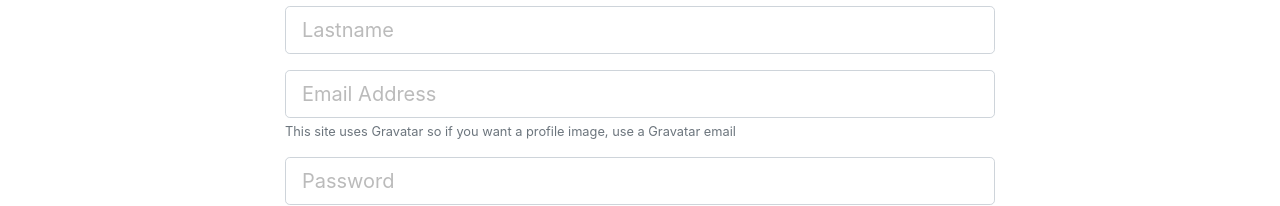
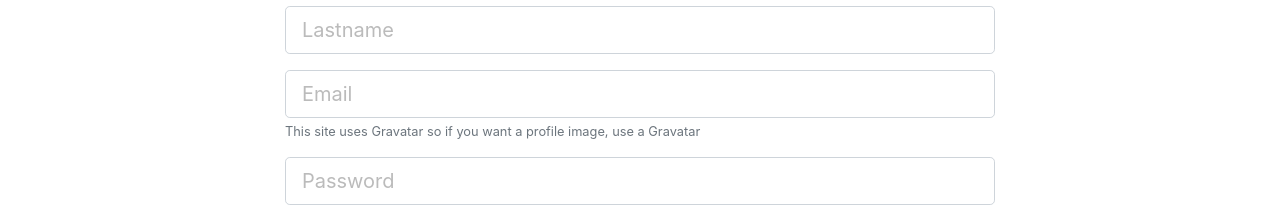
Before and after one commit to silvestrevivo/mern-devconector, a React (Create React App) app in the folder client/: page /register in a window 1280 px wide. Shown: the part 259-465 px from the top of the page. Built offline with nearby package versions, Linux system fonts and the light colour scheme.

Commit message:
textfieldgroup created, error in reducer error fixed

```diff
--- a/client/src/actions/authActions.js
+++ b/client/src/actions/authActions.js
@@ -4,13 +4,20 @@ import jwt_decode from 'jwt-decode'
 
 import { GET_ERRORS } from './types'
 import { SET_CURRENT_USER } from './types'
+import { CLEAN_REGISTER_ERRORS } from './types'
 
 // Register User
 export function registerUser(userData, history) {
   return dispatch => {
     axios
       .post('/api/users/register', userData)
-      .then(response => history.push('/login'))
+      .then(response => {
+        history.push('/login')
+        dispatch({
+          type: CLEAN_REGISTER_ERRORS,
+          payload: {}
+        })
+      })
       .catch(err => {
         dispatch({
           type: GET_ERRORS,
--- a/client/src/actions/types.js
+++ b/client/src/actions/types.js
@@ -1,2 +1,3 @@
 export const GET_ERRORS = 'GET_ERRORS'
+export const CLEAN_REGISTER_ERRORS = 'CLEAN_REGISTER_ERRORS'
 export const SET_CURRENT_USER = 'SET_CURRENT_USER'
--- a/client/src/components/auth/Login.js
+++ b/client/src/components/auth/Login.js
@@ -2,7 +2,7 @@ import React, { PureComponent } from 'react'
 import { connect } from 'react-redux'
 import { loginUser } from '../../actions/authActions'
 import PropTypes from 'prop-types'
-import className from 'classnames'
+import TextFieldGroup from '../common/TextFieldGroup'
 
 class Login extends PureComponent {
   static propTypes = {
@@ -49,7 +49,18 @@ class Login extends PureComponent {
     })
   }
 
+  componentWillUnmount() {
+    this.setState({
+      email: '',
+      password: '',
+      error: '',
+      path: '',
+    });
+  }
+
   render() {
+    console.log('state in login', this.state)
+    console.log('props in login', this.props)
     const { email, password, path, error } = this.state
     return (
       <div className="login">
@@ -59,30 +70,20 @@ class Login extends PureComponent {
               <h1 className="display-4 text-center">Log In</h1>
               <p className="lead text-center">Sign in to your DevConnector account</p>
               <form onSubmit={this.onSubmit}>
-                <div className="form-group">
-                  <input
-                    type="email"
-                    className={className('form-control form-control-lg', {
-                      'is-invalid': path === 'email',
-                    })}
-                    placeholder="Email Address"
-                    name="email"
-                    value={email}
-                    onChange={this.onChange}
-                  />
-                </div>
-                <div className="form-group">
-                  <input
-                    type="password"
-                    className={className('form-control form-control-lg', {
-                      'is-invalid': path === 'password',
-                    })}
-                    placeholder="Password"
-                    name="password"
-                    value={password}
-                    onChange={this.onChange}
-                  />
-                </div>
+                <TextFieldGroup
+                  name="email"
+                  placeholder="Email Address"
+                  value={email}
+                  type="email"
+                  error={path}
+                  onChange={this.onChange} />
+                <TextFieldGroup
+                  name="password"
+                  placeholder="Password"
+                  value={password}
+                  type="password"
+                  error={path}
+                  onChange={this.onChange} />
                 <input type="submit" className="btn btn-info btn-block mt-4" />
               </form>
               <p className="text-danger text-center mt-2">{error}</p>
--- a/client/src/components/auth/Register.js
+++ b/client/src/components/auth/Register.js
@@ -1,9 +1,9 @@
 import React, { PureComponent } from 'react'
 import { withRouter } from 'react-router-dom'
 import PropTypes from 'prop-types'
-import className from 'classnames'
 import { connect } from 'react-redux'
 import { registerUser } from '../../actions/authActions'
+import TextFieldGroup from '../common/TextFieldGroup'
 
 class Register extends PureComponent {
   static propTypes = {
@@ -48,7 +48,18 @@ class Register extends PureComponent {
     })
   }
 
+  componentWillUnmount() {
+    this.setState({
+      email: '',
+      password: '',
+      error: '',
+      path: '',
+    });
+  }
+
   render() {
+    console.log('state in register', this.state)
+    console.log('props in register', this.props)
     const { name, lastname, email, password, password2, error, path } = this.state
     return (
       <div className="register">
@@ -58,69 +69,42 @@ class Register extends PureComponent {
               <h1 className="display-4 text-center">Sign Up</h1>
               <p className="lead text-center">Create your DevConnector account</p>
               <form onSubmit={this.onSubmit}>
-                <div className="form-group">
-                  <input
-                    type="text"
-                    className={className('form-control form-control-lg', {
-                      'is-invalid': path === 'name',
-                    })}
-                    placeholder="Name"
-                    name="name"
-                    value={name}
-                    onChange={this.onChange}
-                  />
-                </div>
-                <div className="form-group">
-                  <input
-                    type="text"
-                    className={className('form-control form-control-lg', {
-                      'is-invalid': path === 'lastname',
-                    })}
-                    placeholder="Lastname"
-                    name="lastname"
-                    value={lastname}
-                    onChange={this.onChange}
-                  />
-                </div>
-                <div className="form-group">
-                  <input
-                    type="email"
-                    className={className('form-control form-control-lg', {
-                      'is-invalid': path === 'email',
-                    })}
-                    placeholder="Email Address"
-                    name="email"
-                    value={email}
-                    onChange={this.onChange}
-                  />
-                  <small className="form-text text-muted">
-                    This site uses Gravatar so if you want a profile image, use a Gravatar email
-                  </small>
-                </div>
-                <div className="form-group">
-                  <input
-                    type="password"
-                    className={className('form-control form-control-lg', {
-                      'is-invalid': path === 'password',
-                    })}
-                    placeholder="Password"
-                    name="password"
-                    value={password}
-                    onChange={this.onChange}
-                  />
-                </div>
-                <div className="form-group">
-                  <input
-                    type="password"
-                    className={className('form-control form-control-lg', {
-                      'is-invalid': path === 'Confirm Password',
-                    })}
-                    placeholder="Confirm Password"
-                    name="password2"
-                    value={password2}
-                    onChange={this.onChange}
-                  />
-                </div>
+                <TextFieldGroup
+                  name="name"
+                  placeholder="Name"
+                  value={name}
+                  type="text"
+                  error={path}
+                  onChange={this.onChange} />
+                <TextFieldGroup
+                  name="lastname"
+                  placeholder="Lastname"
+                  value={lastname}
+                  type="text"
+                  error={path}
+                  onChange={this.onChange} />
+                <TextFieldGroup
+                  name="email"
+                  placeholder="Email"
+                  value={email}
+                  type="email"
+                  error={path}
+                  info="This site uses Gravatar so if you want a profile image, use a Gravatar "
+                  onChange={this.onChange} />
+                <TextFieldGroup
+                  name="password"
+                  placeholder="Password"
+                  value={password}
+                  type="password"
+                  error={path}
+                  onChange={this.onChange} />
+                <TextFieldGroup
+                  name="password2"
+                  placeholder="Confirm Password"
+                  value={password2}
+                  type="password"
+                  error={path}
+                  onChange={this.onChange} />
                 <input type="submit" className="btn btn-info btn-block mt-4" />
               </form>
               <p className="text-danger text-center mt-2">{error}</p>
--- /dev/null
+++ b/client/src/components/common/TextFieldGroup.js
@@ -0,0 +1,45 @@
+import React from 'react'
+import className from 'classnames';
+import PropTypes from 'prop-types'
+
+const TextFieldGroup = ({
+  name,
+  placeholder,
+  value,
+  label,
+  error,
+  type,
+  info,
+  onChange }) => {
+  return (
+    <div className="form-group">
+      <input
+        type={type}
+        className={className('form-control form-control-lg', {
+          'is-invalid': error === name,
+        })}
+        placeholder={placeholder}
+        name={name}
+        value={value}
+        onChange={onChange}
+      />
+      <small className="form-text text-muted">{info}</small>
+    </div>
+  )
+}
+
+TextFieldGroup.prototype = {
+  name: PropTypes.string.isRequired,
+  placeholder: PropTypes.string.isRequired,
+  value: PropTypes.string.isRequired,
+  error: PropTypes.string.isRequired,
+  type: PropTypes.string.isRequired,
+  info: PropTypes.string,
+  onChange: PropTypes.func.isRequired,
+}
+
+TextFieldGroup.defaultProps = {
+  type: 'text',
+}
+
+export default TextFieldGroup
--- a/client/src/reducers/errorReducer.js
+++ b/client/src/reducers/errorReducer.js
@@ -1,10 +1,13 @@
 import { GET_ERRORS } from '../actions/types'
+import { CLEAN_REGISTER_ERRORS } from '../actions/types'
 
 const initialState = {}
 
-export default function(state = initialState, action) {
+export default function (state = initialState, action) {
   switch (action.type) {
     case GET_ERRORS:
+      return action.payload
+    case CLEAN_REGISTER_ERRORS:
       return action.payload
     default:
       return state
```
